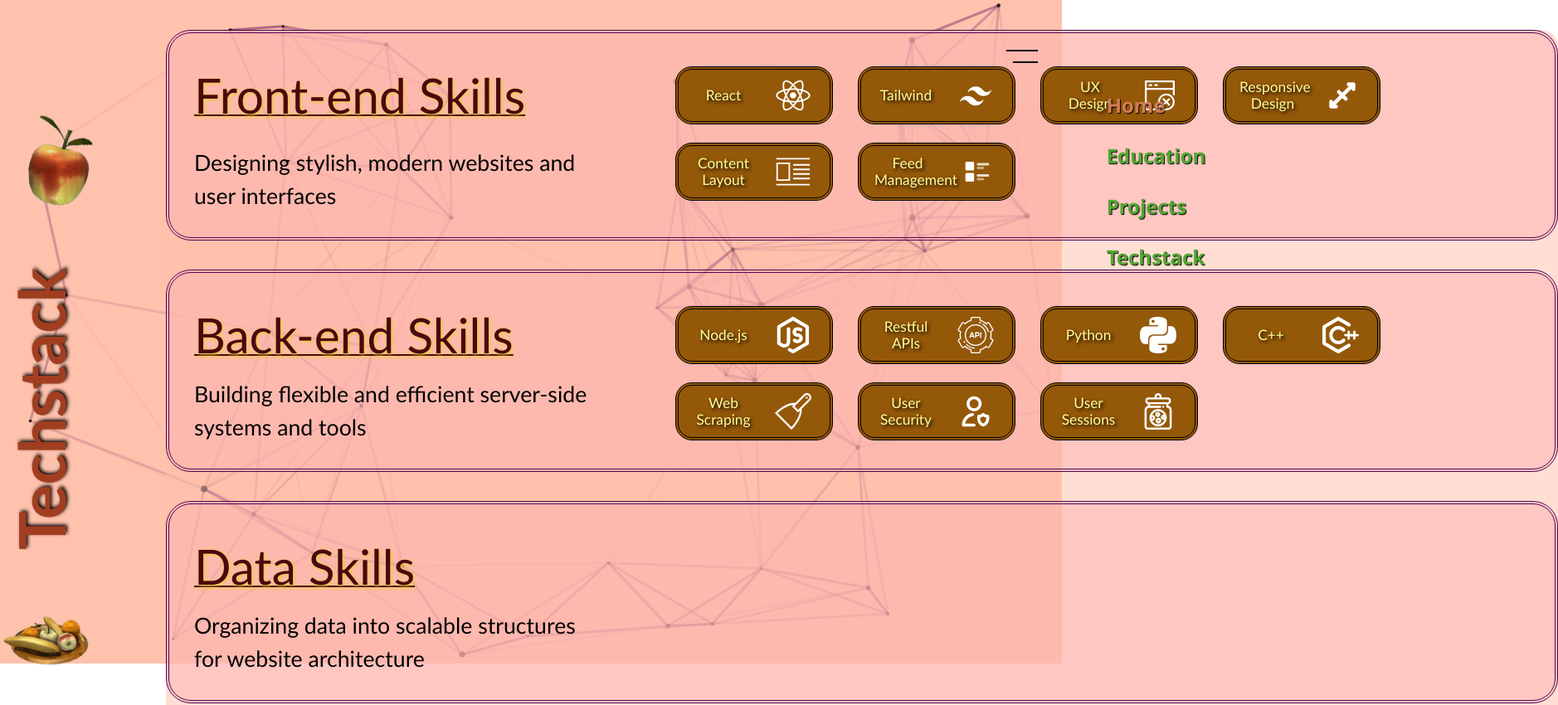
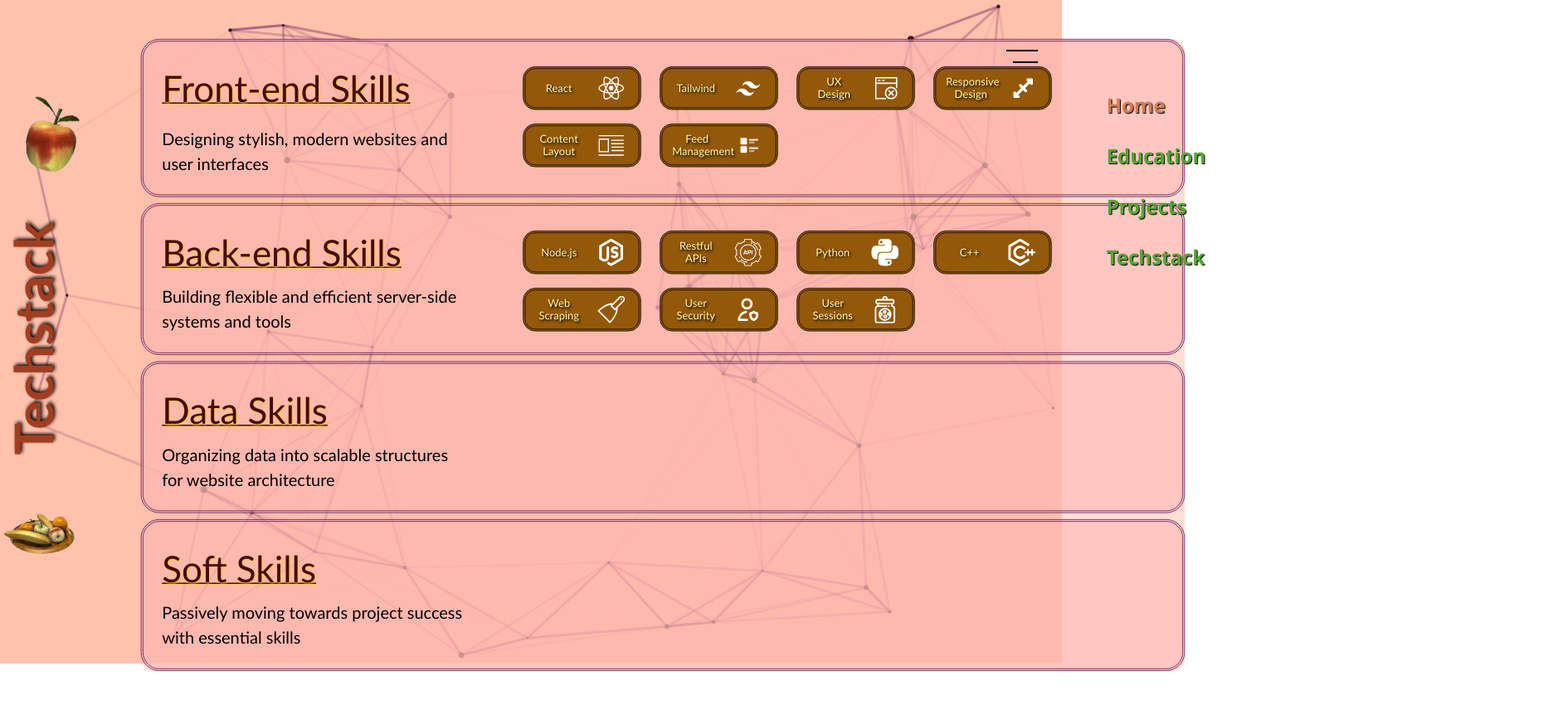
Before and after one commit to LWhite49/PortfolioWebsite, a React (Vite) app: page /techstack in a window 1280 px wide. Shown: the top 850 px of the page at 83% size, 1878 px wide, since content can reach past the window. Built offline with nearby package versions, Linux system fonts and the light colour scheme.

Commit message:
Laptop Display for Techstack

```diff
--- a/src/Projects/Project-Display/Project-Display.jsx
+++ b/src/Projects/Project-Display/Project-Display.jsx
@@ -97,7 +97,7 @@ export const ProjectDisplay = ({
 										content={skill.use}
 										style={{
 											backgroundColor: "#550994",
-											fontSize: "10pt",
+											fontSize: "12pt",
 											borderRadius: "10px",
 											width: "220px",
 											textShadow: "black 2px 2px 2px",
--- a/src/Techstack/Techstack.css
+++ b/src/Techstack/Techstack.css
@@ -151,3 +151,27 @@
 	margin-right: 8px;
 	width: 36px;
 }
+
+@media (max-width: 2000px) {
+	.Techstack-Header-Wrapper {
+		top: 20vh;
+		left: -100px;
+	}
+	.Apple {
+		top: 80px;
+		width: 100px;
+	}
+	.Bowl {
+		top: 370px;
+		width: 100px;
+	}
+	.Techstack-Header {
+		font-size: 48pt;
+	}
+	.Techstack-Content {
+		top: -80px;
+		left: -40px;
+		gap: 10px;
+		transform: scale(0.75);
+	}
+}
```
